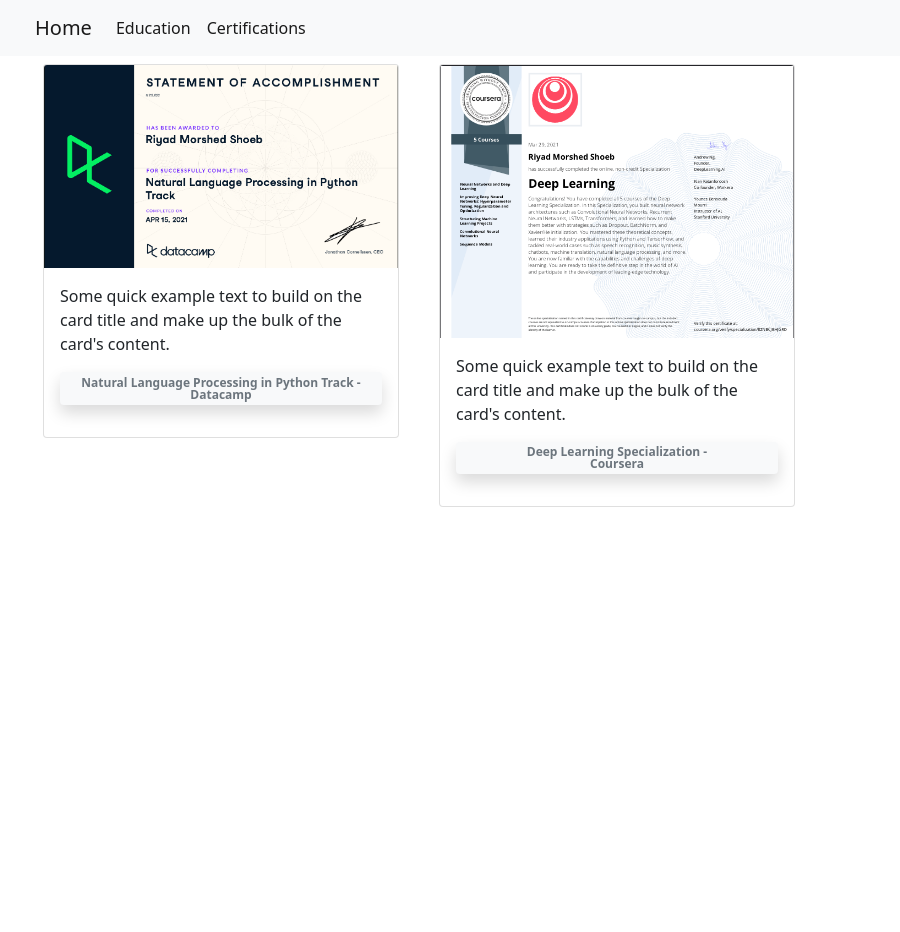
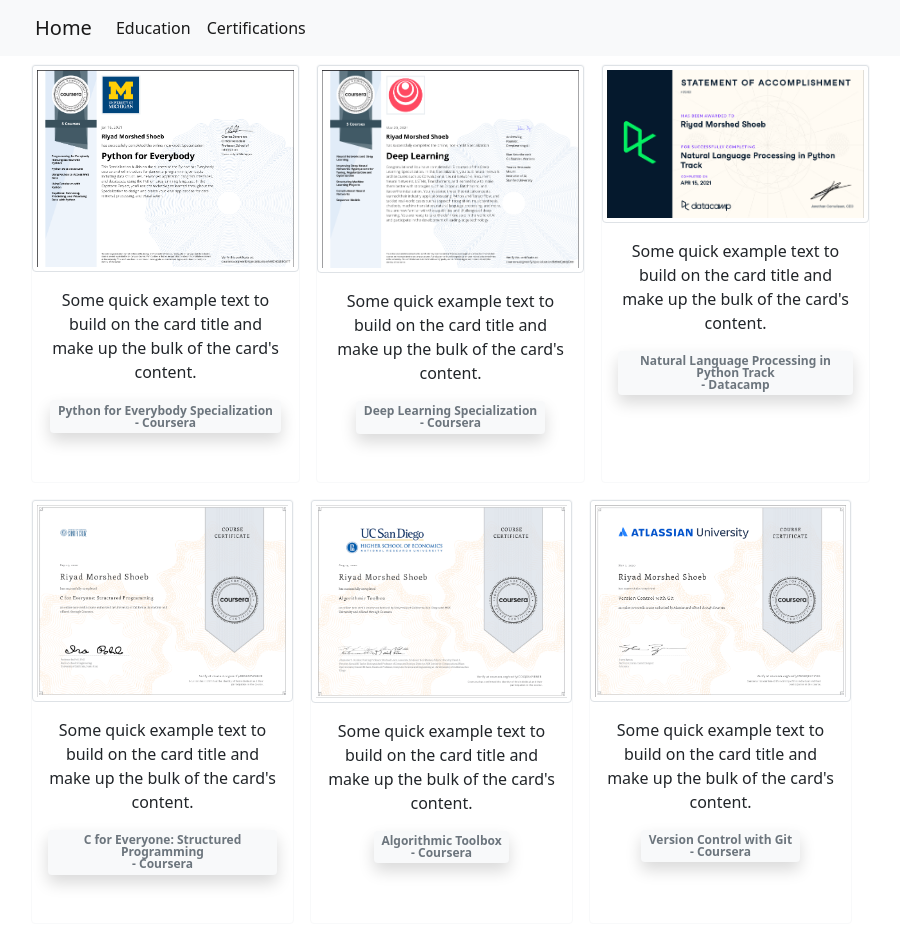
Before and after one commit to rmShoeb/rmshoeb.github.io, a plain HTML site: page certifications.html in a window 1280 px wide. Shown: the whole page, without its empty margins (47-947 px from the left). Before the commit the page ends 800 px from the top, so only its background shows below. Drawn offline with nearby package versions, Linux system fonts and the light colour scheme.

Commit message:
update certification #2

```diff
--- a/certifications.html
+++ b/certifications.html
@@ -14,6 +14,7 @@
 </head>
 
 <body>
+    <!-- navigation bar -->
     <nav class="navbar navbar-expand-lg navbar-light bg-light">
         <div class="container container-fluid">
             <a class="navbar-brand" href="./index.html">Home</a>
@@ -34,42 +35,119 @@
             </div>
         </div>
     </nav>
+    <!-- navigation bar ends here -->
 
     <div class="container">
+        <!-- this row is a container for the specializations/tracks -->
         <div class="row">
-            <div class="col-lg-4 m-2">
-                <div class="card">
+            <!-- python-for-everybody-speacialization card -->
+            <div class="col-lg-3 col-md-4 p-2">
+                <div class="card border-light text-center h-100">
+                    <a href="https://www.coursera.org/api/certificate.v1/pdf/NWZHDJEBC877">
+                        <img src="certificates/python-for-everybody-specialization.png" class="card-img-top img-thumbnail"
+                            alt="Statement of Accomplishment - Python for Everybody Specialization - Coursera" />
+                    </a>
+                    <div class="card-body">
+                        <p class="card-text">Some quick example text to build on the card title and make up the bulk of
+                            the card's content.
+                            <p class="badge text-wrap text-muted bg-light shadow rounded">
+                                Python for Everybody Specialization<br>- Coursera
+                            </p>
+                        </p>
+                    </div>
+                </div>
+            </div>
+            <!-- deep-learning-speacialization card -->
+            <div class="col-lg-3 col-md-4 p-2">
+                <div class="card border-light text-center h-100">
+                    <a href="https://www.coursera.org/api/certificate.v1/pdf/8ZNBCJBHJGRD">
+                        <img src="certificates/deep-learning-speacialization.png" class="card-img-top img-thumbnail"
+                            alt="Statement of Accomplishment - Deep Learning Specialization - Coursera" />
+                    </a>
+                    <div class="card-body">
+                        <p class="card-text">Some quick example text to build on the card title and make up the bulk of
+                            the card's content.
+                            <p class="badge text-wrap text-muted bg-light shadow rounded">
+                                Deep Learning Specialization<br>- Coursera
+                            </p>
+                        </p>
+                    </div>
+                </div>
+            </div>
+            <!-- natural-language-processing-in-python-track card -->
+            <div class="col-lg-3 col-md-4 p-2">
+                <div class="card border-light text-center h-100">
                     <a href="https://www.datacamp.com/statement-of-accomplishment/track/c37f5380b493232d2feb249f9e86b39b5e99316b?raw=1">
-                        <img src="certificates/natural-language-processing-in-python-track.png" class="card-img-top"
+                        <img src="certificates/natural-language-processing-in-python-track.png" class="card-img-top img-thumbnail"
                             alt="Statement of Accomplishment - Natural Language Processing in Python Track - Datacamp" />
                     </a>
                     <div class="card-body">
                         <p class="card-text">Some quick example text to build on the card title and make up the bulk of
                             the card's content.
-                            <p class="badge text-wrap text-muted bg-light shadow rounded d-flex justify-content-center">
-                                Natural Language Processing in Python Track - Datacamp
-                            </p>
-                        </p>
-                    </div>
-                </div>
-            </div>
-            <div class="col-lg-4 m-2">
-                <div class="card">
-                    <a href="https://www.coursera.org/api/certificate.v1/pdf/8ZNBCJBHJGRD">
-                        <img src="certificates/deep-learning-speacialization.png" class="card-img-top"
-                            alt="Statement of Accomplishment - Deep Learning Specialization - Coursera" />
-                    </a>
-                    <div class="card-body">
-                        <p class="card-text">Some quick example text to build on the card title and make up the bulk of
-                            the card's content.
-                            <p class="badge text-wrap text-muted bg-light shadow rounded d-flex justify-content-center">
-                                Deep Learning Specialization -<br>Coursera
+                            <p class="badge text-wrap text-muted bg-light shadow rounded">
+                                Natural Language Processing in Python Track <br>- Datacamp
                             </p>
                         </p>
                     </div>
                 </div>
             </div>
         <!-- row ends here -->
+        <!------------------------------------->
+        <!-- this row is a container for indivisual courses -->
+        <div class="row">
+            <!-- c-for-everyone-structured-programming-card -->
+            <div class="col-lg-3 col-md-4 p-2">
+                <div class="card border-light text-center h-100">
+                    <a href="https://www.coursera.org/api/certificate.v1/pdf/BBV6N7VZHH2E">
+                        <img src="certificates/c-for-everyone_structured-programming.png" class="card-img-top img-thumbnail"
+                            alt="Statement of Accomplishment - C for Everyone: Structured Programming - Coursera" />
+                    </a>
+                    <div class="card-body">
+                        <p class="card-text">Some quick example text to build on the card title and make up the bulk of
+                            the card's content.
+                            <p class="badge text-wrap text-muted bg-light shadow rounded">
+                                C for Everyone: Structured Programming<br>- Coursera
+                            </p>
+                        </p>
+                    </div>
+                </div>
+            </div>
+            <!-- algorithmic toolbox card -->
+            <div class="col-lg-3 col-md-4 p-2">
+                <div class="card border-light text-center h-100">
+                    <a href="https://www.coursera.org/api/certificate.v1/pdf/CCKQDU6YBNEB">
+                        <img src="certificates/algorithmic-toolbox.png" class="card-img-top img-thumbnail"
+                            alt="Statement of Accomplishment - Algorithmic Toolbox - Coursera" />
+                    </a>
+                    <div class="card-body">
+                        <p class="card-text">Some quick example text to build on the card title and make up the bulk of
+                            the card's content.
+                            <p class="badge text-wrap text-muted bg-light shadow rounded">
+                                Algorithmic Toolbox<br>- Coursera
+                            </p>
+                        </p>
+                    </div>
+                </div>
+            </div>
+            <!-- version control with git card -->
+            <div class="col-lg-3 col-md-4 p-2">
+                <div class="card border-light text-center h-100">
+                    <a href="https://www.coursera.org/api/certificate.v1/pdf/PW58QKU7KY95">
+                        <img src="certificates/version-control-with-git.png" class="card-img-top img-thumbnail"
+                            alt="Statement of Accomplishment - C for Everyone: Structured Programming - Coursera" />
+                    </a>
+                    <div class="card-body">
+                        <p class="card-text">Some quick example text to build on the card title and make up the bulk of
+                            the card's content.
+                            <p class="badge text-wrap text-muted bg-light shadow rounded">
+                                Version Control with Git<br>- Coursera
+                            </p>
+                        </p>
+                    </div>
+                </div>
+            </div>
+        <!-- the row ends here -->
+        </div>
         </div>
     <!-- container ends here -->
     </div>
```
Also changed, not shown: certificates/algorithmic-toolbox.png (added), certificates/c-for-everyone_structured-programming.png (added), certificates/python-for-everybody-specialization.png (added), certificates/version-control-with-git.png (added).
